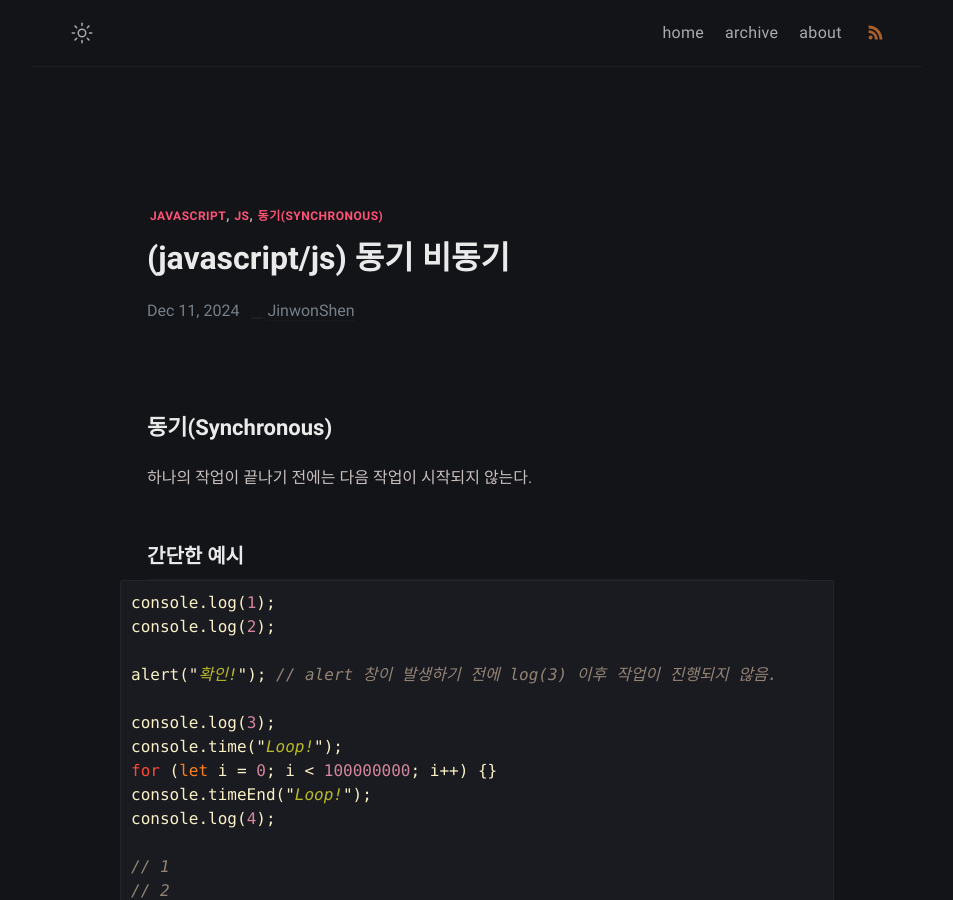
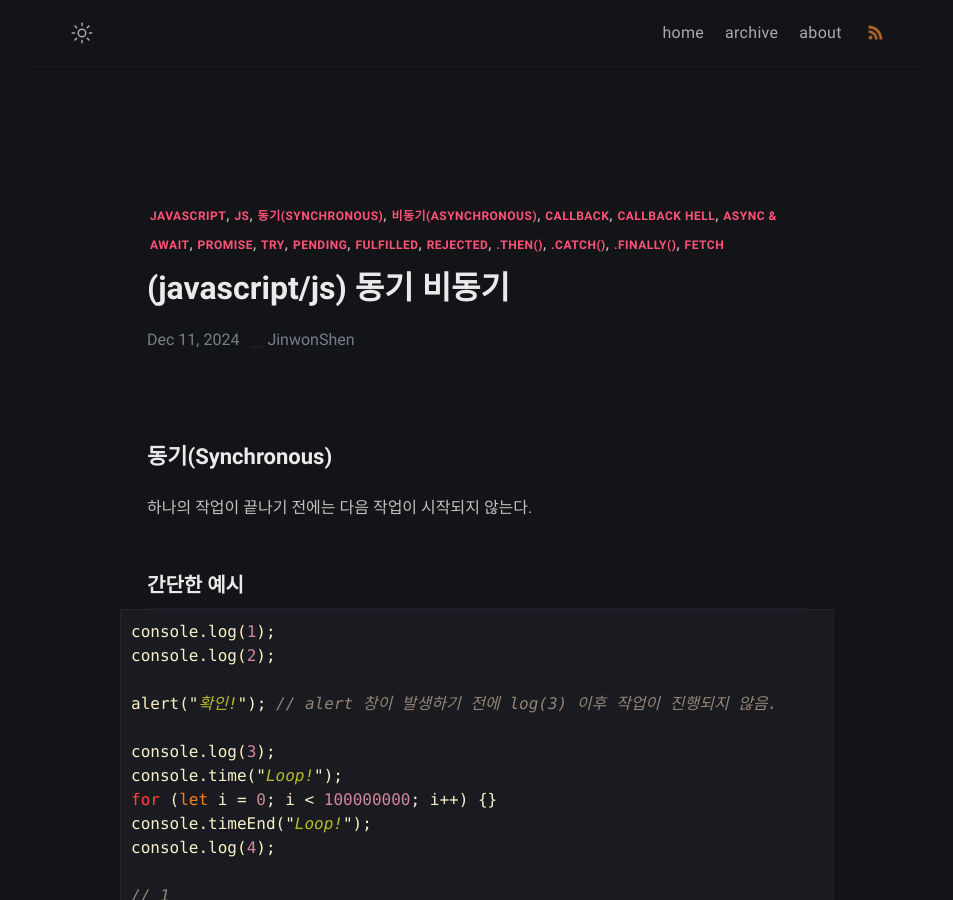
Before and after one commit to JinwonShen/JinwonShen.github.io, a Jekyll site: the page built from _posts/2024-12-11-javascript-Synchronous/2024-12-11-javascript-Synchronous.md, in a window 1280 px wide and 900 px high. Shown: the whole window, without its empty margins (163-1116 px from the left). Built offline with Jekyll 4.4.1, drawn with Linux system fonts in a browser that asks for light colours.

Commit message:
post javascript 동기 비동기

```diff
--- a/_posts/2024-12-11-javascript-Synchronous/2024-12-11-javascript-Synchronous.md
+++ b/_posts/2024-12-11-javascript-Synchronous/2024-12-11-javascript-Synchronous.md
@@ -8,6 +8,19 @@ tag:
   - javascript
   - js
   - 동기(Synchronous)
+  - 비동기(Asynchronous)
+  - Callback
+  - Callback Hell
+  - Async & Await
+  - Promise
+  - try
+  - Pending
+  - Fulfilled
+  - Rejected
+  - .then()
+  - .catch()
+  - .finally()
+  - fetch
 discription:
 ---
 
```
